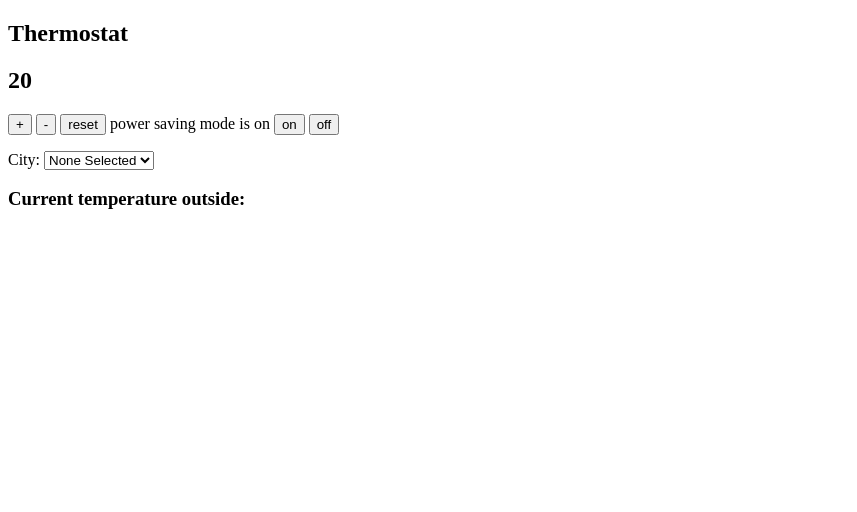
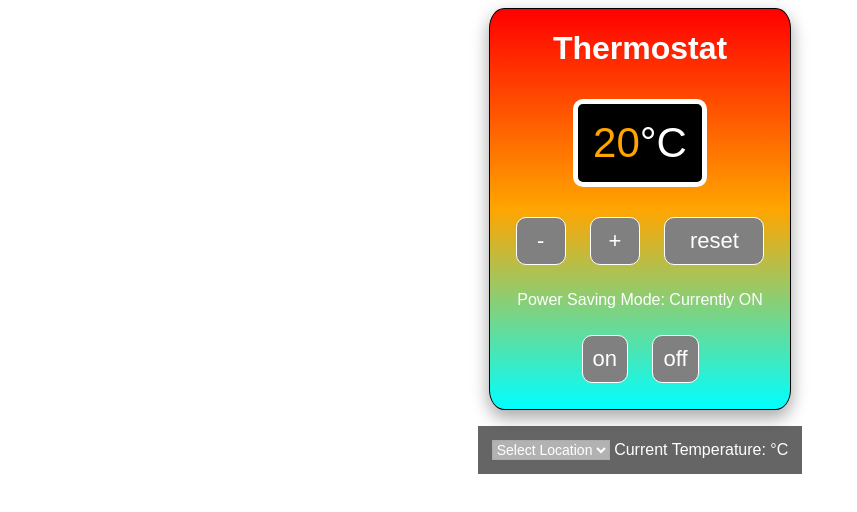
Before and after one commit to Kintaro-Oe/Thermostat, a plain HTML site: page Jasmin/index.html in a window 1280 px wide. Shown: the whole page, without its empty margins (0-857 px from the left). Drawn offline with Linux system fonts and the light colour scheme.

Commit message:
complete css makeover

```diff
--- a/Jasmin/index.html
+++ b/Jasmin/index.html
@@ -9,28 +9,36 @@
     <script src="src/jquery.js"></script>
     <script src="src/thermostat.js"></script>
     <script src="src/jqueryIndexCode.js"></script>
-    <section>
+    <div class="wrapper">
+      <div id="thermostat">
         <h1>Thermostat</h1>
-      <h2 id="temperature"></h2>
+        <div id="temperature-display">
+          <span id="temperature"></span><span>&deg;C</span>
+        </div>
+          <br>
+          <button id="temperature-down" class="button">-</button>
+          <button id="temperature-up" class="button">+</button>
+
+          <button id="temperature-reset" class="button">reset</button>
+          </br>
           <p>
-        <button id="temperature-up">+</button>
-        <button id="temperature-down">-</button>
-        <button id="temperature-reset">reset</button>
-        power saving mode is <span id="power-saving-status"></span>
-        <button id="PSM-on">on</button>
-        <button id="PSM-off">off</button>
+            Power Saving Mode: Currently <span id="power-saving-status"></span>
           </p>
-    </section>
-    <section>
-      City:
+          <button id="PSM-on" class="button">on</button>
+          <button id="PSM-off" class="button">off</button>
+      </div>
+      <p>
+        <div id="city-temperature">
           <select id="select-city">
-        <option value="">None Selected</option>
+            <option value="">Select Location</option>
             <option value="2643743">London</option>
             <option value="5128581">New York</option>
             <option value="2988507">Paris</option>
             <option value="1850147">Tokyo</option>
           </select>
-      <h3>Current temperature outside: <span id="current-temperature"></span></h3>
-    </section>
+            Current Temperature: <span id="current-temperature">&deg;C</span>
+        </div>
+      </p>
+    </div>
   </body>
 </html>
--- a/Jasmin/src/energyColors.css
+++ b/Jasmin/src/energyColors.css
@@ -1,11 +1,94 @@
 .low-usage {
-  color: green;
+  color: MediumAquamarine;
 }
 
 .medium-usage {
-  color: black;
+  color: orange;
 }
 
 .high-usage {
   color: red;
 }
+
+* {
+  font-family: Arial;
+  color: white;
+}
+
+.font-size {
+  font-size: 50px;
+}
+
+.wrapper {
+  text-align: center;
+}
+
+.button {
+  background-color: grey;
+  border: white 1px solid;
+  border-radius: 10px;
+  height: auto;
+  width: auto;
+  font-size: 22px;
+  margin: 10px 10px 10px 10px;
+  padding: 10px;
+}
+
+#thermostat {
+  border: 1px solid black;
+  background-image: linear-gradient(red, orange, aqua);
+  box-shadow: 0 8px 16px 0 rgba(0,0,0,0.2), 0 6px 20px 0 rgba(0,0,0,0.19);
+  height: 400px;
+  width: 300px;
+  border-radius: 5%;
+  display: inline-block;
+  position: relative;
+  color: white;
+}
+
+#temperature-display {
+  height: auto;
+  width: auto;
+  padding: 15px;
+  margin: 10px;
+  background-color: black;
+  display: inline-block;
+  position: relative;
+  text-align: center;
+  font-size: 42px;
+  border-radius: 10px;
+  border: 5px solid white;
+}
+
+#temperature-up {
+  width: 50px;
+  margin-top:20px;
+}
+
+#temperature-down {
+  width: 50px;
+  margin-top:20px;
+}
+
+#temperature-reset {
+  width: 100px;
+}
+
+#city-temperature {
+  background-color: black;
+  opacity: 0.6;
+  width: auto;
+  height: auto;
+  display: inline-block;
+  padding: 14px;
+  color: white;
+}
+
+#select-city {
+  background-color: grey;
+  font-size: 14px;
+}
+
+#current-temperature {
+  color: white;
+}
--- a/Jasmin/src/jqueryIndexCode.js
+++ b/Jasmin/src/jqueryIndexCode.js
@@ -17,7 +17,7 @@ $(document).ready(function() {
 
   var thermostat = new Thermostat();
   updateTemperature();
-  $('#power-saving-status').text('on')
+  $('#power-saving-status').text('ON')
 
   $('#temperature-up').on('click', function() {
     thermostat.up(); //update model
@@ -37,12 +37,12 @@ $(document).ready(function() {
   $('#PSM-on').on('click', function() {
     thermostat.switchPowerSavingModeOn();
     thermostat.isPowerSavingModeOn()
-    $('#power-saving-status').text('on')
+    $('#power-saving-status').text('ON')
   })
 
   $('#PSM-off').on('click', function() {
     thermostat.switchPowerSavingModeOff();
-    $('#power-saving-status').text('off')
+    $('#power-saving-status').text('OFF')
   })
 
   function updateTemperature() {
```
Lines whose indentation alone changed are shown as unchanged.
